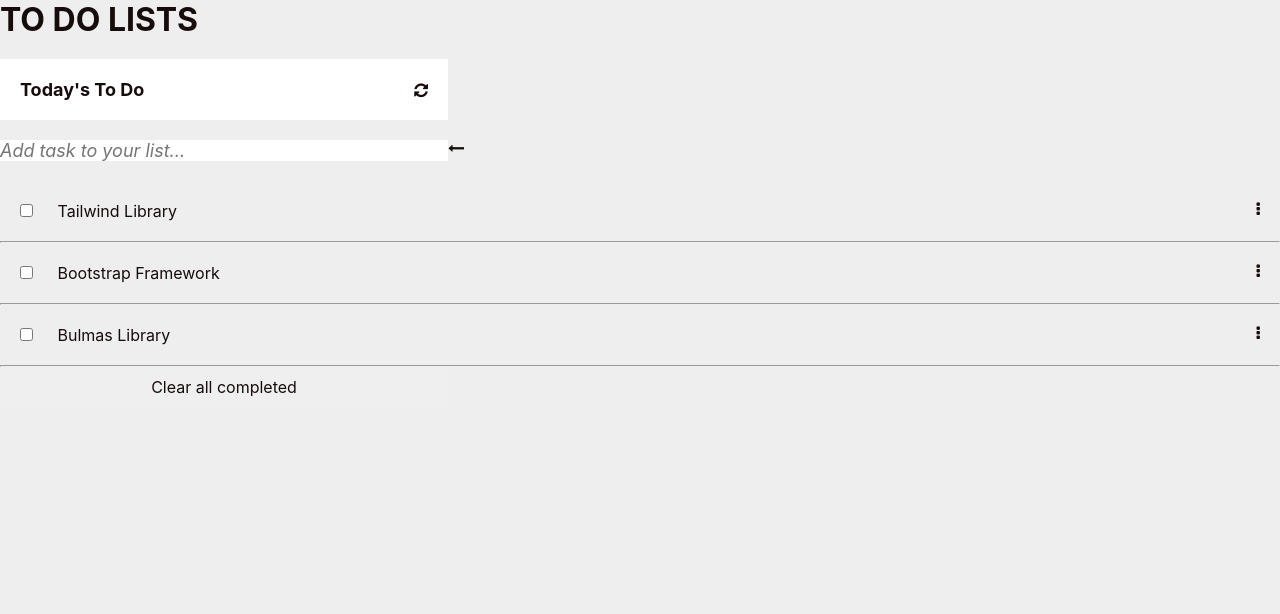
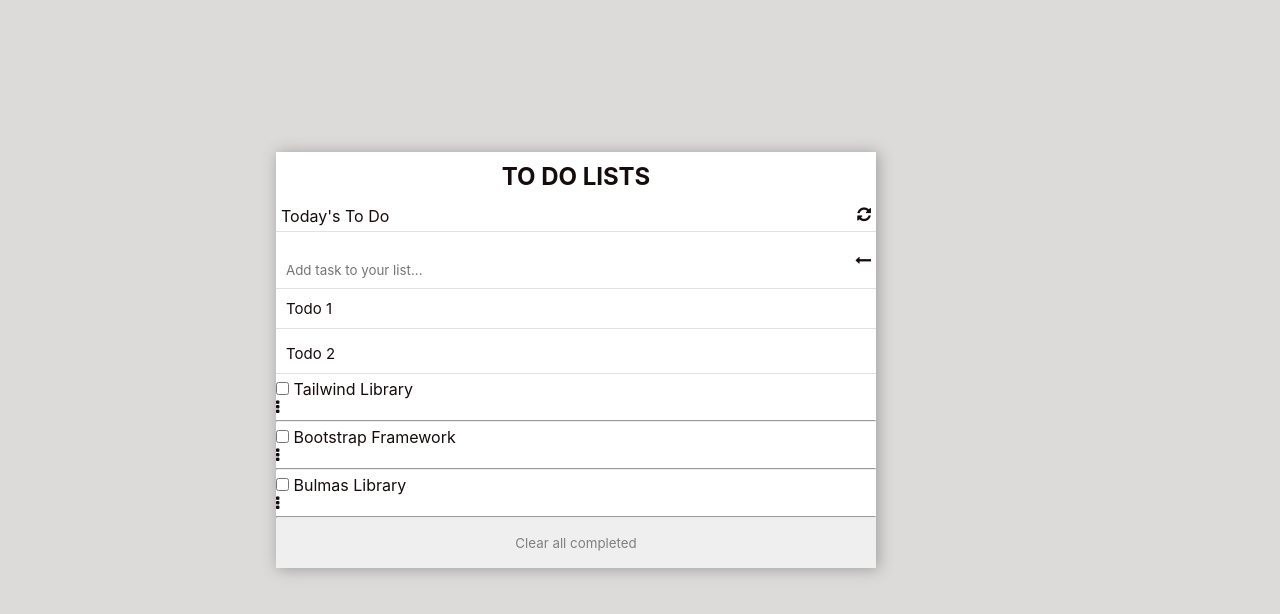
Before and after one commit to CELYNEBIRUNGI/To-do-lists, a website built with webpack: page src/index.html in a window 1280 px wide. Built offline with nearby package versions, Linux system fonts and the light colour scheme.

Commit message:
Fix html and css errors

```diff
--- a/src/index.css
+++ b/src/index.css
@@ -7,70 +7,84 @@
 }
 
 body {
-  background-color: #eee;
+  background-color: #dddada;
+  width: 90vw;
+  height: 90vh;
+  display: flex;
+  align-items: center;
+  justify-content: center;
+  flex-direction: column;
 }
 
-.conitainer {
+.main {
+  background: #fff;
+  box-shadow: 2px 1px 14px 0 rgba(70, 69, 69, 0.42);
+  width: 600px;
   display: flex;
-  flex-direction: row;
-  justify-content: space-between;
   align-items: center;
-  padding: 20px;
-  background-color: white;
-  width: 35%;
+  justify-content: center;
+  flex-direction: column;
 }
 
-.conitainer p {
-  font-size: 18px;
-  font-weight: bolder;
+.main h1 {
+  margin-top: 10px;
 }
 
-.entry_form {
+.container {
+  margin-top: 10px;
+  display: flex;
+  justify-content: space-between;
   width: 100%;
-  display: flex;
-  flex-direction: row;
-  padding-right: 0px;
+  border-bottom: 1px solid #dddd;
+  padding: 5px;
 }
 
-input[type='text'] {
-  width: 35%;
+.entrypoint {
+  width: 100%;
+}
+
+.edit {
+  display: flex;
+  justify-content: space-between;
+  width: 100%;
+  border-bottom: 1px solid #dddd;
+}
+
+.edit .editTask {
+  width: 95%;
   border: none;
+  padding: 10px;
+}
+
+.arrow {
+  padding-right: 5px;
+}
+
+.edit .editTask:focus {
   outline: none;
-  font-style: italic;
-  font-size: 18px;
 }
 
 .lists {
   display: flex;
   flex-direction: column;
-  justify-content: space-between;
+  gap: 5px;
 }
 
-.items {
-  display: flex;
-  justify-content: space-between;
-  padding: 20px;
-}
-
-.form-checkbox input[type='checkbox'] {
-  margin-right: 20px;
+.todo_list {
+  border-bottom: 1px solid #dddd;
+  padding: 10px;
+  list-style-type: none;
+  font-size: 15px;
 }
 
 .btn-clear {
   border: none;
-  outline: none;
-  width: 35%;
-  padding: 10px;
-  font-size: 16px;
+  width: 100%;
+  height: 50px;
+  color: gray;
 }
 
-.br {
-  width: 5%;
-  border: none;
-  border-top: 3px solid #000;
-  margin: 10px 0;
+.btn-clear:hover {
+  color: black;
+  text-decoration: underline;
 }
-
-.arrow {
-  cursor: move;
-}
--- a/src/index.html
+++ b/src/index.html
@@ -1,5 +1,3 @@
-
-<!DOCTYPE html>
 <html lang="en">
   <head>
     <meta charset="UTF-8" />
@@ -9,25 +7,24 @@
    <script defer src="main.js"></script>
   </head>
   <body>
+    <section class="main">
       <h1>TO DO LISTS</h1>
-
-      <br>
-      <div class="conitainer">
-        <p>Today's To Do</p> <span class="fa fa-refresh" aria-hidden="true"></span>
+        <div class="container">
+          <p class="container-title">Today's To Do</p> <span class="fa fa-refresh" aria-hidden="true"></span>
         </div>
-      <br>
         <div class="entrypoint" >
           <form class="entry_form"><br>
+            <div class="edit">
               <input class="editTask" type="text" name=""id="editTask"placeholder="Add task to your list..."/>
-          <span class="fa fa-long-arrow-left"aria-hidden="true"></span>
+              <span class="fa fa-long-arrow-left arrow"aria-hidden="true"></span>
+            </div>
+            <ul class="lists">
+              <li class="todo_list">Todo 1</li>
+              <li class="todo_list">Todo 2</li>
+            </ul>
           </form>
-        <br>
-
-      <div class="lists"></div>
-      <div class="btn-delete">
           <button class="btn-clear" type="button">Clear all completed</button>
         </div>
-
     </section>
   </body>
 </html>
```
Lines whose indentation alone changed are shown as unchanged.
